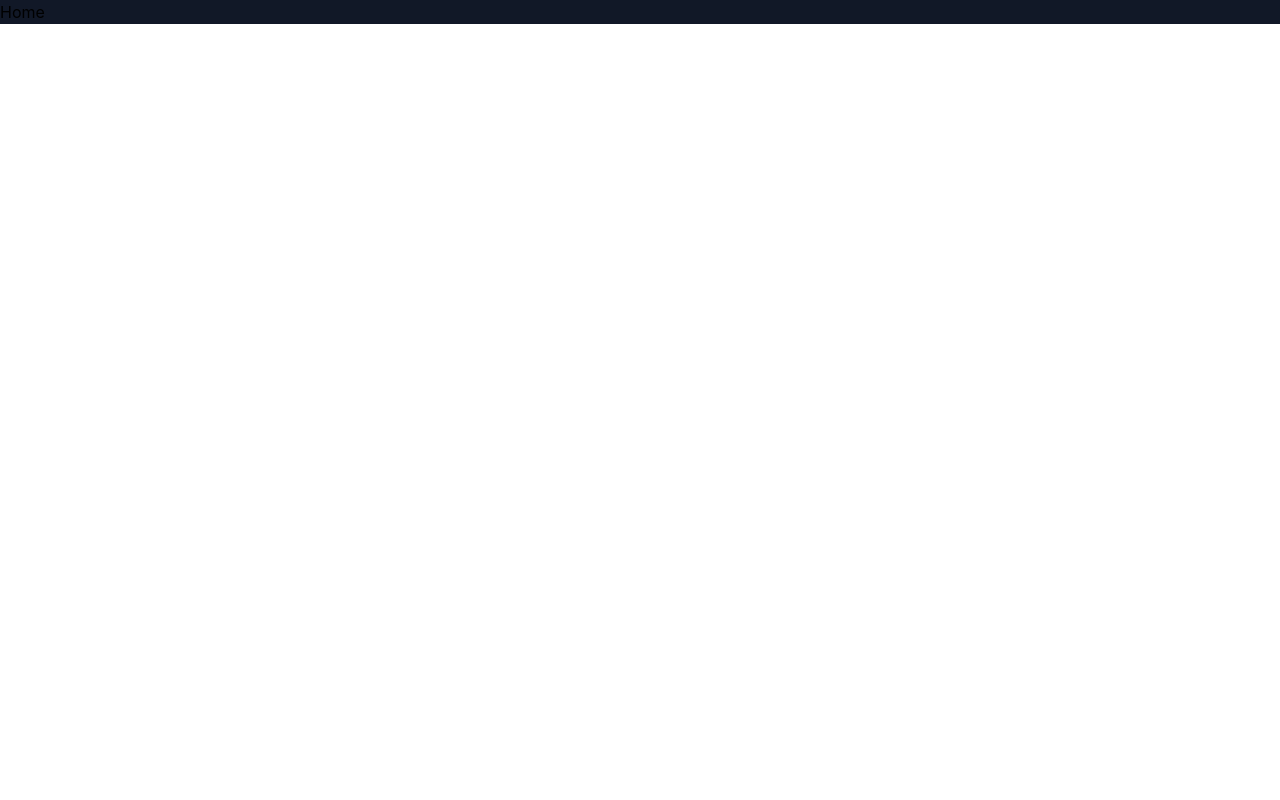
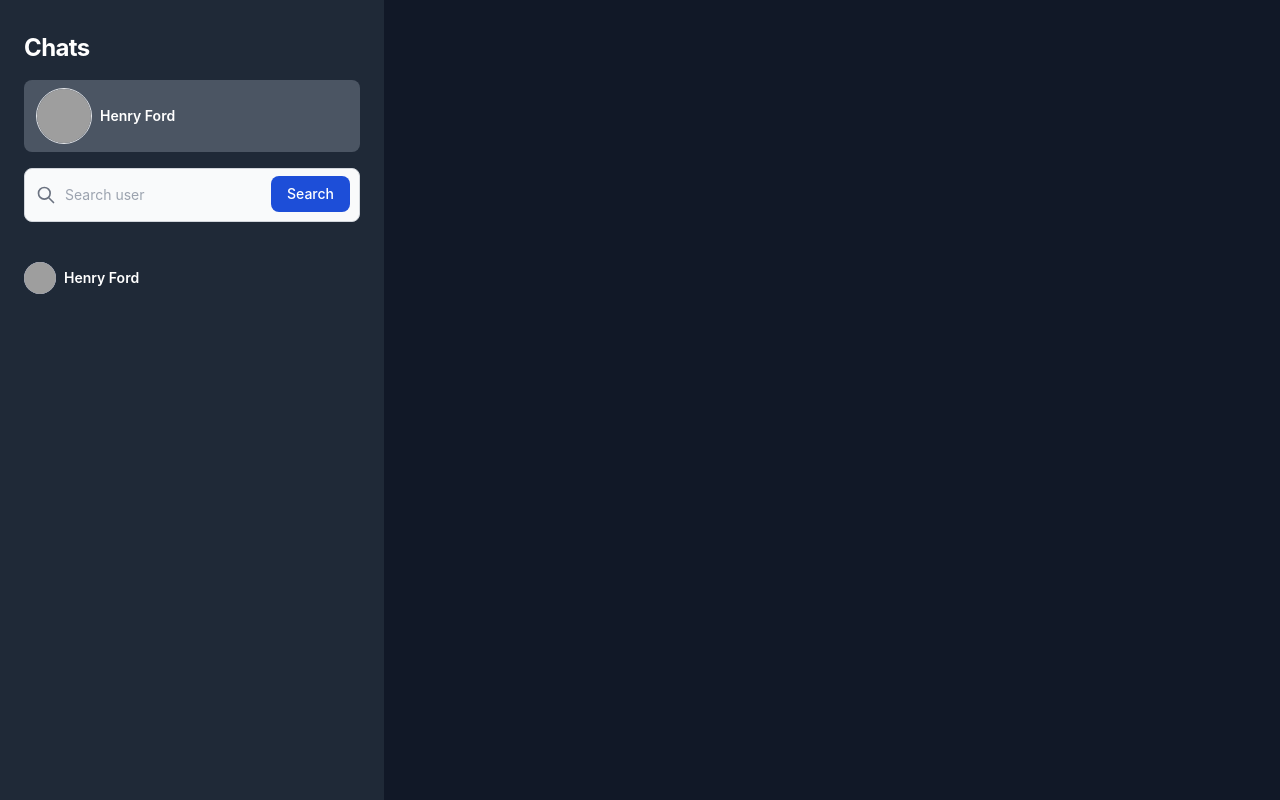
Before and after one commit to hermanzuiakov/webchat-react-firebase, a React (Create React App) app: page / in a window 1280 px wide. Built offline with nearby package versions, Linux system fonts and the light colour scheme; grey boxes are pictures that could not be loaded.

Commit message:
Create sidebar component

```diff
--- /dev/null
+++ b/src/components/Elements/Buttons/ChatButton.jsx
@@ -0,0 +1,22 @@
+import React from 'react';
+
+const ChatButton = ({photoUrl, name}) => {
+    return (
+        <button
+            className="flex flex-row items-center hover:bg-gray-600 rounded-xl p-2"
+        >
+            <div
+                className="flex items-center justify-center h-8 w-8 bg-indigo-200 rounded-full"
+            >
+                <img
+                    src={photoUrl}
+                    alt={name}
+                    className="h-full w-full rounded-full"
+                />
+            </div>
+            <div className="ml-2 text-sm font-semibold">{name}</div>
+        </button>
+    );
+};
+
+export default ChatButton;
--- /dev/null
+++ b/src/components/Elements/FormElements/SearchForm.jsx
@@ -0,0 +1,39 @@
+import React from 'react';
+
+const SearchForm = () => {
+    return (
+        <div className={"searchForm"}>
+            <form>
+                <label htmlFor="default-search"
+                       className="mb-2 text-sm font-medium text-gray-900 sr-only dark:text-white"
+                >
+                    Search
+                </label>
+                <div className="relative">
+                    <div
+                        className="absolute inset-y-0 left-0 flex items-center pl-3 pointer-events-none"
+                    >
+                        <svg aria-hidden="true" className="w-5 h-5 text-gray-500 dark:text-gray-400" fill="none"
+                             stroke="currentColor" viewBox="0 0 24 24" xmlns="http://www.w3.org/2000/svg">
+                            <path stroke-linecap="round" stroke-linejoin="round" stroke-width="2"
+                                  d="M21 21l-6-6m2-5a7 7 0 11-14 0 7 7 0 0114 0z"></path>
+                        </svg>
+                    </div>
+                    <input type="search" id="default-search"
+                           className="block w-full p-4 pl-10 text-sm text-gray-900 border border-gray-300 rounded-lg bg-gray-50 focus:ring-blue-500 focus:border-blue-500 dark:bg-gray-700 dark:border-gray-600 dark:placeholder-gray-400 dark:text-white dark:focus:ring-blue-500 dark:focus:border-blue-500"
+                           placeholder="Search user"
+                           required
+                    />
+                    <button
+                        type="submit"
+                        className="text-white absolute right-2.5 bottom-2.5 bg-blue-700 hover:bg-blue-800 focus:ring-4 focus:outline-none focus:ring-blue-300 font-medium rounded-lg text-sm px-4 py-2 dark:bg-blue-600 dark:hover:bg-blue-700 dark:focus:ring-blue-800"
+                    >
+                        Search
+                    </button>
+                </div>
+            </form>
+        </div>
+    );
+};
+
+export default SearchForm;
--- /dev/null
+++ b/src/components/Elements/User/User.jsx
@@ -0,0 +1,20 @@
+import React from 'react';
+
+const User = ({photoUrl, name}) => {
+    return (
+        <div
+            className="flex items-center bg-gray-600 w-full py-2 px-3 rounded-lg gap-2"
+        >
+            <div className="h-14 w-14 rounded-full border overflow-hidden">
+                <img
+                    src={photoUrl}
+                    alt="Avatar"
+                    className="h-full w-full"
+                />
+            </div>
+            <div className="text-sm font-semibold">{name}</div>
+        </div>
+    );
+};
+
+export default User;
--- a/src/components/Home/Home.jsx
+++ b/src/components/Home/Home.jsx
@@ -1,10 +1,11 @@
 import React from 'react';
+import Sidebar from "../Sidebar/Sidebar";
 
 const Home = () => {
     return (
-        <div>
-            Home
-        </div>
+        <main className={"w-full h-screen"}>
+            <Sidebar />
+        </main>
     );
 };
 
--- /dev/null
+++ b/src/components/Sidebar/Sidebar.jsx
@@ -0,0 +1,27 @@
+import React from 'react';
+import Headline from "../Elements/Titles/Headline";
+import ChatButton from "../Elements/Buttons/ChatButton";
+import SearchForm from "../Elements/FormElements/SearchForm";
+import User from "../Elements/User/User";
+
+const Sidebar = () => {
+    return (
+        <div className="flex flex-col py-8 px-6 w-96 bg-gray-800 flex-shrink-0 h-screen text-white space-y-4">
+            <div className="flex flex-row w-full">
+                <Headline text={"Chats"}/>
+            </div>
+
+            <User photoUrl={"https://cdn-icons-png.flaticon.com/512/1/1247.png"} name={"Henry Ford"}/>
+
+            <SearchForm />
+
+            <div className="flex flex-col">
+                <div className="flex flex-col space-y-1 mt-4 -mx-2 overflow-y-auto">
+                    <ChatButton name={"Henry Ford"} photoUrl={"https://cdn-icons-png.flaticon.com/512/1/1247.png"}/>
+                </div>
+            </div>
+        </div>
+    );
+};
+
+export default Sidebar;
```
